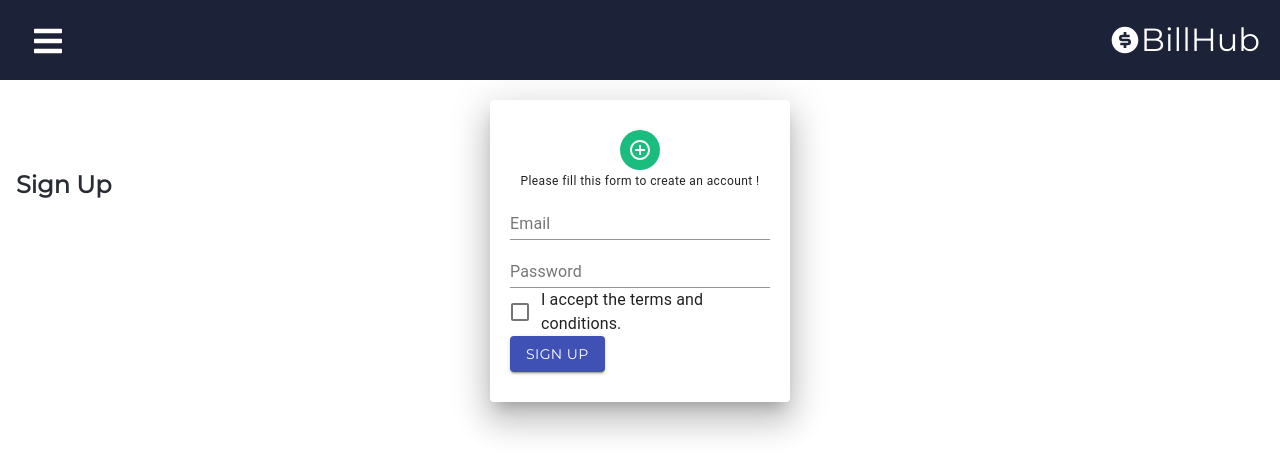
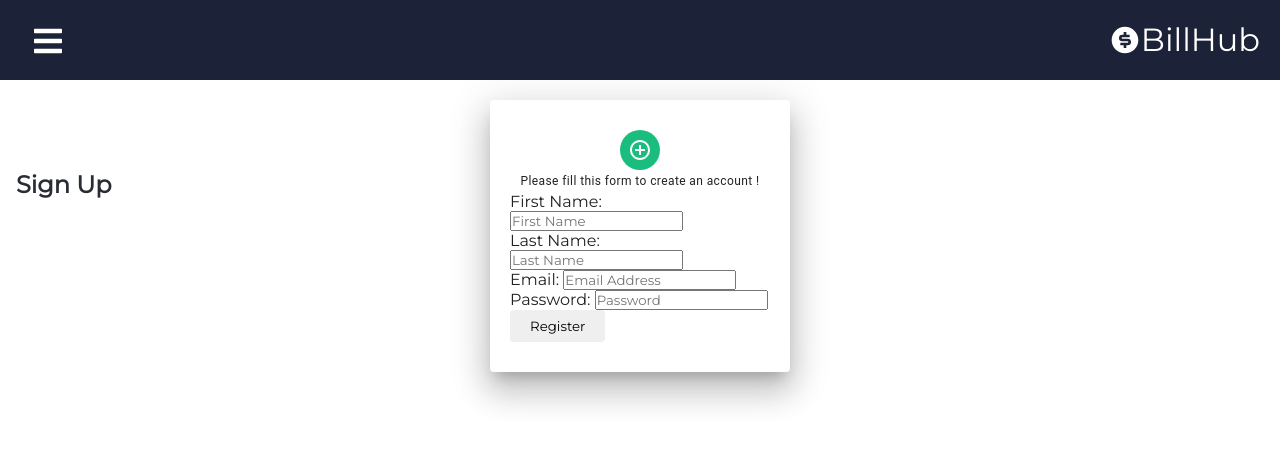
Before and after one commit to colinkirkby/Billhub, a React (Create React App) app in the folder frontend/: page /register in a window 1280 px wide. Shown: the top 474 px of the page. Built offline with nearby package versions, Linux system fonts and the light colour scheme.

Commit message:
changed on registration-frontend

```diff
--- a/frontend/package.json
+++ b/frontend/package.json
@@ -9,6 +9,7 @@
     "@testing-library/jest-dom": "^5.11.4",
     "@testing-library/react": "^11.1.0",
     "@testing-library/user-event": "^12.1.10",
+    "axios": "^0.21.1",
     "http-proxy-middleware": "^0.19.1",
     "react": "^17.0.1",
     "react-dom": "^17.0.1",
--- /dev/null
+++ b/frontend/src/UserService/UserService.js
@@ -0,0 +1,11 @@
+import axios from 'axios';
+
+const USER_API_BASE_URL = "http://localhost:8080/api/v1/registration";
+
+class UserService{
+    createUser(user){
+        return axios.post(USER_API_BASE_URL, user);
+    }
+}
+
+export default new UserService()
--- a/frontend/src/components/signup/signup.js
+++ b/frontend/src/components/signup/signup.js
@@ -1,4 +1,4 @@
-import React from 'react'
+import React, {Component} from 'react'
 import { Grid, Paper, Avatar, Typography, TextField, Button } from '@material-ui/core'
 import AddCircleOutlineOutlinedIcon from '@material-ui/icons/AddCircleOutlineOutlined';
 import Radio from '@material-ui/core/Radio';
@@ -7,7 +7,52 @@ import FormControlLabel from '@material-ui/core/FormControlLabel';
 import FormControl from '@material-ui/core/FormControl';
 import FormLabel from '@material-ui/core/FormLabel';
 import Checkbox from '@material-ui/core/Checkbox';
-const Signup = () => {
+import { render } from '@testing-library/react';
+import UserService from '../../UserService/UserService';
+
+
+class registerUserComponent extends Component{
+    constructor(props){
+        super(props)
+
+        this.state={
+            firstName: '',
+            lastName: '',
+            email: '',
+            password: ''
+        }
+        this.changeFirstNameHandler = this.changeFirstNameHandler.bind(this);
+        this.changeLastNameHandler = this.changeLastNameHandler.bind(this);
+        this.changeEmailHandler = this.changeEmailHandler.bind(this);
+        this.changePasswordHandler = this.changePasswordHandler.bind(this);
+        this.saveUser = this.saveUser.bind(this);
+    }
+
+
+    saveUser = (e) =>{
+        e.preventDefault();
+        let user={firstName: this.state.firstName, lastName: this.state.lastName, email: this.state.email, password:this.state.password};
+        console.log('user => ' + JSON.stringify(user));
+        UserService.createUser(user).then(res =>{
+            //TODO, the page redirect
+        });
+
+    }
+
+    changeFirstNameHandler=(event) =>{
+        this.setState({firstName: event.target.value});
+    }
+    changeLastNameHandler=(event) =>{
+        this.setState({lastName: event.target.value});
+    }
+    changeEmailHandler=(event) =>{
+        this.setState({email: event.target.value});
+    }
+    changePasswordHandler=(event) =>{
+        this.setState({password: event.target.value});
+    }
+
+    render() {
     const paperStyle = { padding: '30px 20px', width: 300, margin: "20px auto" }
     const headerStyle = { margin: 0 }
     const avatarStyle = { backgroundColor: '#1bbd7e' }
@@ -23,17 +68,35 @@ const Signup = () => {
                     <Typography variant='caption' gutterBottom>Please fill this form to create an account !</Typography>
                 </Grid>
                 <form>
-                    <TextField fullWidth label='Email' placeholder="Enter your email" />
-                    <TextField fullWidth label='Password' placeholder="Enter your password"/>
-                    <FormControlLabel
-                        control={<Checkbox name="checkedA" />}
-                        label="I accept the terms and conditions."
-                    />
-                    <Button type='submit' variant='contained' color='primary'>Sign up</Button>
+                    <div className ="form-group">
+                        <label> First Name: </label>
+                        <input placeholder="First Name" name="firstName" className="form-control"
+                            value={this.state.firstName} onChange={this.changeFirstNameHandler}/>
+                    </div>
+
+                    <div className ="form-group">
+                        <label> Last Name: </label>
+                        <input placeholder="Last Name" name="lastName" className="form-control"
+                            value={this.state.lastName} onChange={this.changeLastNameHandler}/>
+                    </div>
+
+                    <div className ="form-group">
+                        <label> Email: </label>
+                        <input placeholder="Email Address" name="email" className="form-control"
+                            value={this.state.email} onChange={this.changeEmailHandler}/>
+                    </div>
+
+                    <div className ="form-group">
+                        <label> Password: </label>
+                        <input placeholder="Password" name="password" className="form-control"
+                            value={this.state.password} onChange={this.changePasswordHandler}/>
+                    </div>
+
+                    <button className="btn btn-success" onClick={this.saveUser}>Register</button>
                 </form>
             </Paper>
         </Grid>
     )
 }
-
-export default Signup;
+}
+export default registerUserComponent;
```
Also changed, not shown: 1 other file (tests, documents, lock files or other folders).
